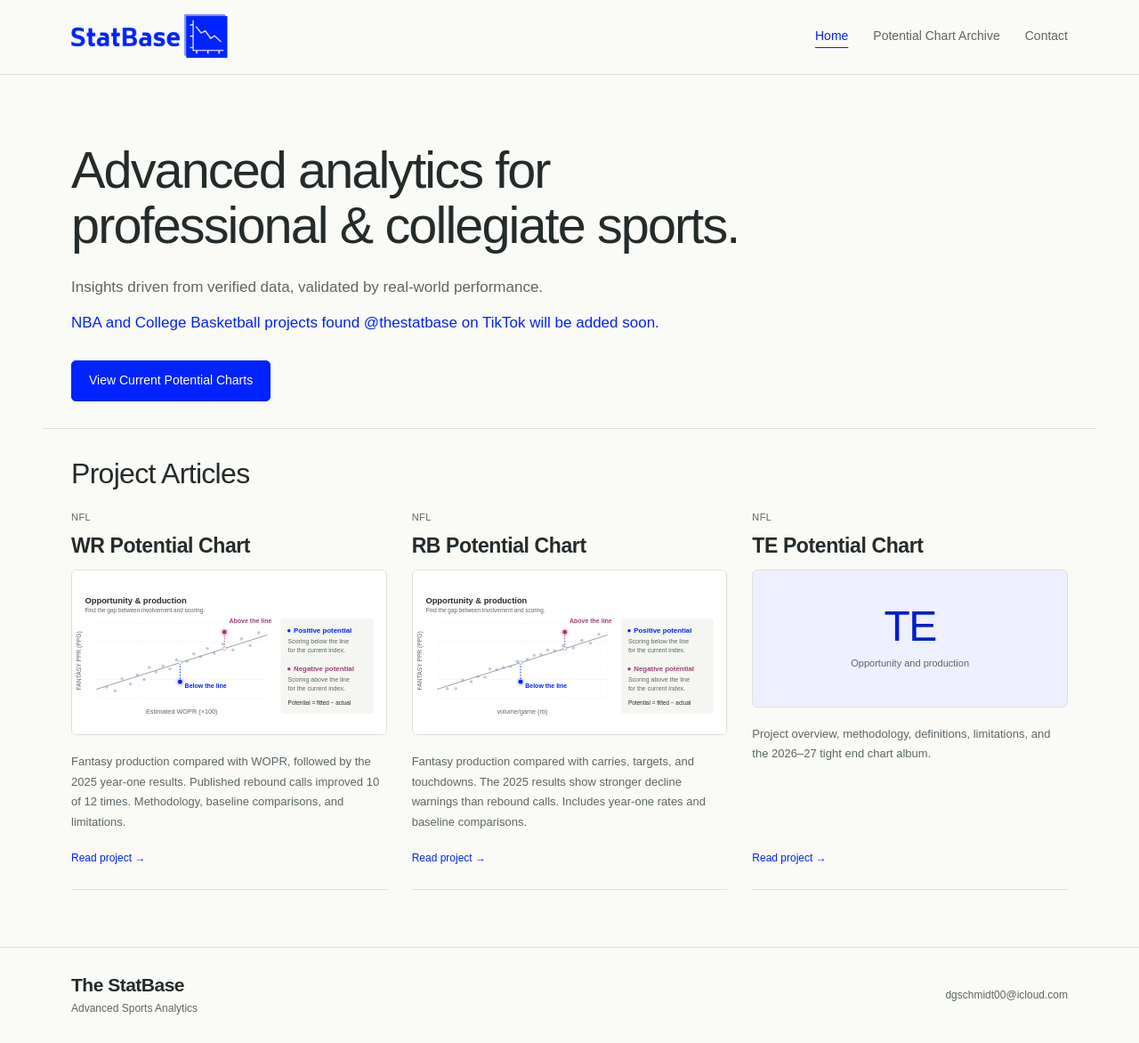
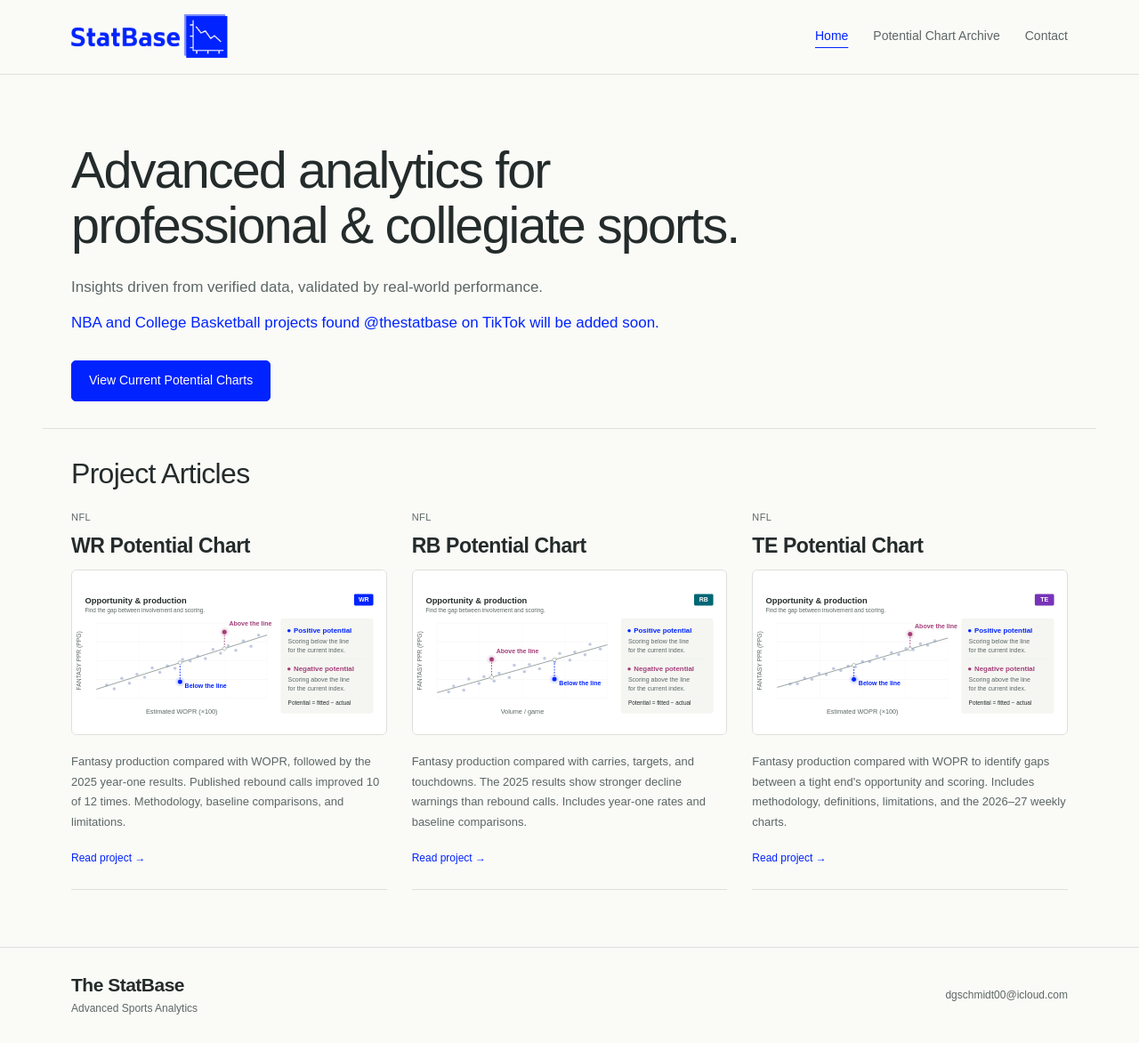
Before and after one commit to thestatbase/thestatbase.github.io, a Jekyll site: the page built from index.html, in a window 1280 px wide and 1172 px high. Shown: the whole window at 89% size. Built offline with Jekyll 4.4.1, drawn with Linux system fonts in a browser that asks for light colours.

Commit message:
Use approved Classic A thumbnails for WR, RB, and TE projects

```diff
--- a/_data/projects.json
+++ b/_data/projects.json
@@ -27,14 +27,16 @@
   },
   {
     "title": "TE Potential Chart",
-    "description": "Project overview, methodology, definitions, limitations, and the 2026–27 tight end chart album.",
+    "description": "Fantasy production compared with WOPR to identify gaps between a tight end's opportunity and scoring. Includes methodology, definitions, limitations, and the 2026–27 weekly charts.",
     "url": "/nfl/te-potential/",
     "sport": "nfl",
     "category": "NFL",
-    "art_class": "nfl",
+    "art_class": "nfl chart-preview",
     "value": "TE",
     "label": "Opportunity and production",
-    "image": null
+    "image": "potential-previews/te-potential-preview.svg",
+    "image_width": 1200,
+    "image_height": 630
   },
   {
     "title": "Momentum & Game Outcomes",
```
Also changed, not shown: assets/images/potential-previews/rb-potential-preview.svg, assets/images/potential-previews/te-potential-preview.svg (added), assets/images/potential-previews/wr-potential-preview.svg.
